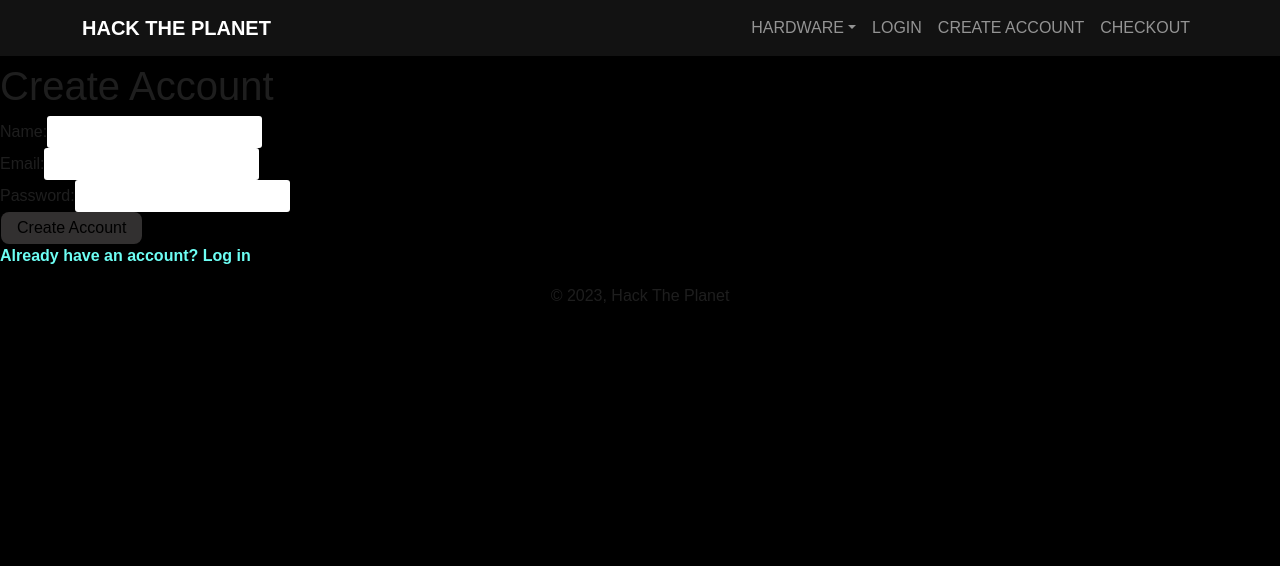
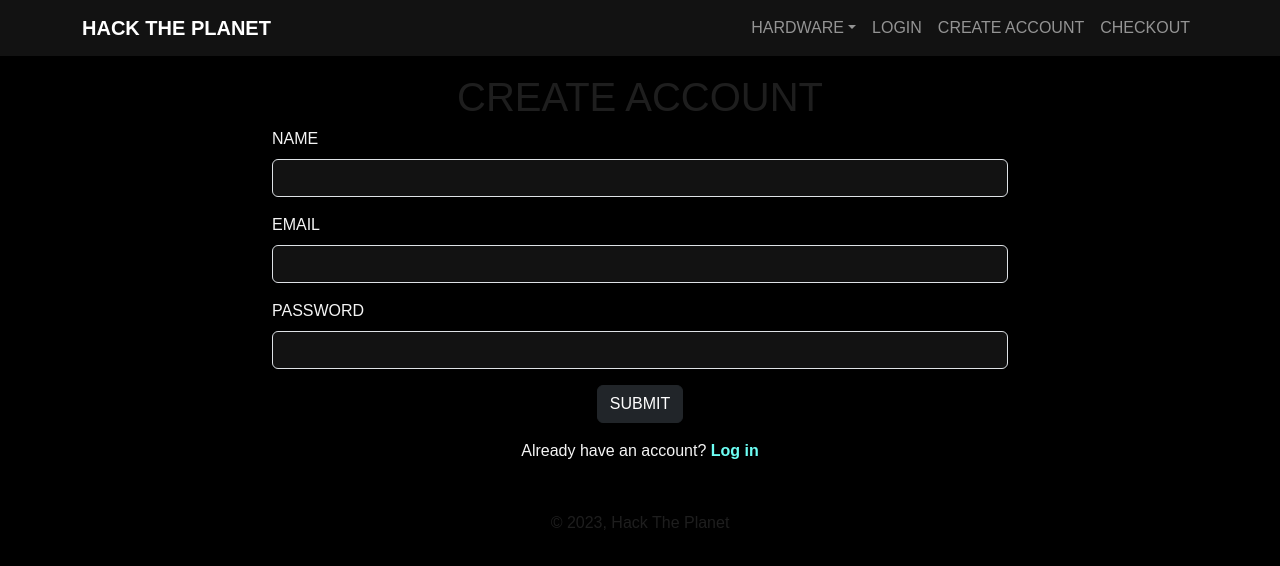
Before and after one commit to AlexPurfield/hack_the_planet, a React (Vite) app in the folder client/: page /createaccount in a window 1280 px wide. Shown: the top 566 px of the page. Built offline with nearby package versions, Linux system fonts and the light colour scheme.

Commit message:
updated styling from login/createaccount

```diff
--- a/client/src/index.css
+++ b/client/src/index.css
@@ -1,7 +1,7 @@
 :root {
   --primary: #474444;
   --secondary: #323030;
-    --black: #1E1E1E;
+  --black: #1e1e1e;
   --light: #fafafa;
   --error: rgb(228, 46, 1);
   --blue: rgb(109, 254, 244);
@@ -23,7 +23,7 @@
 body {
   margin: 0;
   padding: 0;
-    font-family: 'Bebas Neue', sans-serif;
+  font-family: "Bebas Neue", sans-serif;
   font-weight: 400;
   line-height: 1.5;
   font-size: 16px;
@@ -37,7 +37,7 @@
 h4,
 h5,
 h6 {
-    font-family: 'Bebas Neue', sans-serif;
+  font-family: "Bebas Neue", sans-serif;
   font-weight: 500;
   margin: 5px 0;
   line-height: 1.25;
@@ -86,7 +86,7 @@
   font-size: 1rem;
   text-decoration: none;
   padding: 0.25rem 1rem;
-    border-radius: .5rem;
+  border-radius: 0.5rem;
   border: none;
   outline: none;
   cursor: pointer;
@@ -105,24 +105,32 @@
   outline: none;
   border-radius: 3px;
   transition: box-shadow 0.2s;
+  color: whitesmoke !important;
+  background-color: rgb(18, 18, 18) !important;
+}
+
+input::placeholder {
+  color: grey !important;
 }
 
 input:focus {
   border: 1px solid var(--light);
-    box-shadow: 0 0 .25rem rgba(0, 0, 0, .5);
+  box-shadow: 0 0 0.25rem rgba(0, 0, 0, 0.5);
 }
 
-
+.form-label {
+  color: whitesmoke;
+}
 .modal-sheet .modal-dialog {
   width: 380px;
-    transition: bottom .75s ease-in-out;
+  transition: bottom 0.75s ease-in-out;
 }
 .modal-sheet .modal-footer {
   padding-bottom: 2rem;
 }
 /* Navbar/Cards color */
 #CustomCardColor {
-    background-color: rgb(18,18,18)!important;
+  background-color: rgb(18, 18, 18) !important;
 }
 #custom-bg-secondary {
   background-color: rgb(18, 18, 18);
@@ -134,5 +142,4 @@
 }
 #backgroundImageAllProduct {
   background-image: url("https://img.freepik.com/premium-vector/matrix-binary-numbers-binary-computer-code-futuristic-sci-fi-backdrop-flow-blue-random-digital-numbers-numbers-falling-dark-background-vector-illustration_257312-1750.jpg");
-
 }
--- a/client/src/pages/CreateAccount.jsx
+++ b/client/src/pages/CreateAccount.jsx
@@ -2,6 +2,7 @@ import React, { useState } from "react";
 import { Link } from "react-router-dom";
 import { REGISTER_USER } from "../utils/mutations";
 import { useMutation } from "@apollo/client";
+import { Container, Row, Col, Button, Form } from "react-bootstrap";
 
 function CreateAccount(props) {
   // State for form inputs
@@ -47,42 +48,58 @@ function CreateAccount(props) {
 
   // Form component
   return (
-    <div>
-      <h1>Create Account</h1>
-      <form onSubmit={handleFormSubmit}>
-        <div>
-          <label>Name:</label>
-          <input
+    <Container className="mb-5 mt-3">
+      <Row className="text-center">
+        <h1>CREATE ACCOUNT</h1>
+      </Row>
+      <Row>
+        <Col xs={8} className="mx-auto">
+          <Form onSubmit={handleFormSubmit}>
+            <Form.Group className="mb-3" controlId="formGroupEmail">
+              <Form.Label>NAME</Form.Label>
+              <Form.Control
                 type="text"
                 name="name"
                 value={formState.name}
                 onChange={handleChange}
               />
-        </div>
-        <div>
-          <label>Email:</label>
-          <input
+            </Form.Group>
+            <Form.Group className="mb-3" controlId="formGroupPassword">
+              <Form.Label>EMAIL</Form.Label>
+              <Form.Control
                 type="email"
                 name="email"
                 value={formState.email}
                 onChange={handleChange}
               />
-        </div>
-        <div>
-          <label>Password:</label>
-          <input
+            </Form.Group>
+            <Form.Group className="mb-3" controlId="formGroupPassword">
+              <Form.Label>PASSWORD</Form.Label>
+              <Form.Control
                 type="password"
                 name="password"
                 value={formState.password}
                 onChange={handleChange}
               />
-        </div>
-        <button type="submit">Create Account</button>
-      </form>
+            </Form.Group>
+            <Container className="mx-auto">
+              <Row className="text-center">
+                <Col>
+                  <Button variant="dark" type="submit">
+                    SUBMIT
+                  </Button>
+                </Col>
+              </Row>
+            </Container>
+          </Form>
+        </Col>
+      </Row>
+      <Row className="text-center mt-3">
       {loading && <p>Loading...</p>}
       {error && <p>Error: {error.message}</p>}
-      <Link to="/login">Already have an account? Log in</Link>
-    </div>
+      <span style={{color:"whitesmoke"}}>Already have an account? <Link to="/login"> Log in</Link></span>
+      </Row>
+    </Container>
   );
 }
 
--- a/client/src/pages/Login.jsx
+++ b/client/src/pages/Login.jsx
@@ -3,7 +3,7 @@ import { useMutation } from "@apollo/client";
 import { Link } from "react-router-dom";
 import { LOGIN } from "../utils/mutations";
 import Auth from "../utils/auth";
-import Form from 'react-bootstrap/Form';
+import { Container, Row, Col, Button, Form } from "react-bootstrap";
 
 function Login(props) {
   const [formState, setFormState] = useState({ email: "", password: "" });
@@ -33,52 +33,93 @@ function Login(props) {
   };
 
   return (
-    <div className="container mt-3" style={{ backgroundcolor: "black" }}>
-      <Link to="/signup">← Go to Signup</Link>
-
-      <h2 style={{color:"white"}}>LOGIN</h2>
-      <form onSubmit={handleFormSubmit}>
-        <div className="flex-row space-between mt-2">
-          <label style={{ color: "white" }} htmlFor="email">
-            EMAIL ADDRESS:
-          </label>
-          //inclue all input
-          <input
+    <Container className="mb-5 mt-3">
+      <Row className="text-center">
+        <h1>LOGIN</h1>
+      </Row>
+      <Row>
+        <Col xs={8} className="mx-auto">
+          <Form onSubmit={handleFormSubmit}>
+            <Form.Group className="mb-3" controlId="formGroupEmail">
+              <Form.Label>EMAIL ADDRESS</Form.Label>
+              <Form.Control
                 placeholder="youremail@test.com"
                 name="email"
                 type="email"
-            id="email"
                 value={formState.email}
                 onChange={handleChange}
               />
-        </div>
-        <div className="flex-row space-between my-2">
-          <label style={{ color: "white" }} htmlFor="pwd">
-            PASSWORD:
-          </label>
-          //inclue all input
-          <input
+            </Form.Group>
+            <Form.Group className="mb-3" controlId="formGroupPassword">
+              <Form.Label>PASSWORD</Form.Label>
+              <Form.Control
                 placeholder="******"
                 name="password"
                 type="password"
-            id="pwd"
                 value={formState.password}
                 onChange={handleChange}
               />
-        </div>
-        {error && (
-          <div>
-            <p className="error-text">The provided credentials are incorrect</p>
-          </div>
-        )}
-        <div className="flex-row flex-end">
-          <button className="btn btn-dark" type="submit">
-            Submit
-          </button>
-        </div>
-      </form>
-    </div>
+            </Form.Group>
+            <Container className="mx-auto">
+              <Row className="text-center">
+                <Col>
+                  <Button variant="dark" type="submit">
+                    SUBMIT
+                  </Button>
+                </Col>
+              </Row>
+            </Container>
+          </Form>
+        </Col>
+      </Row>
+    </Container>
   );
+
+  // <div className="container mt-3" style={{ backgroundcolor: "black" }}>
+  //   <Link to="/signup">← Go to Signup</Link>
+
+  //   <h2 style={{color:"white"}}>LOGIN</h2>
+  //   <form onSubmit={handleFormSubmit}>
+  //     <div className="flex-row space-between mt-2">
+  //       <label style={{ color: "white" }} htmlFor="email">
+  //         EMAIL ADDRESS:
+  //       </label>
+  //       //inclue all input
+  //       <input
+  //         placeholder="youremail@test.com"
+  //         name="email"
+  //         type="email"
+  //         id="email"
+  //         value={formState.email}
+  //         onChange={handleChange}
+  //       />
+  //     </div>
+  //     <div className="flex-row space-between my-2">
+  //       <label style={{ color: "white" }} htmlFor="pwd">
+  //         PASSWORD:
+  //       </label>
+  //       //inclue all input
+  //       <input
+  //         placeholder="******"
+  //         name="password"
+  //         type="password"
+  //         id="pwd"
+  //         value={formState.password}
+  //         onChange={handleChange}
+  //       />
+  //     </div>
+  //     {error && (
+  //       <div>
+  //         <p className="error-text">The provided credentials are incorrect</p>
+  //       </div>
+  //     )}
+  //     <div className="flex-row flex-end">
+  //       <button className="btn btn-dark" type="submit">
+  //         Submit
+  //       </button>
+  //     </div>
+  //   </form>
+  // </div>
 }
 
 export default Login;
```
Lines whose indentation alone changed are shown as unchanged.
